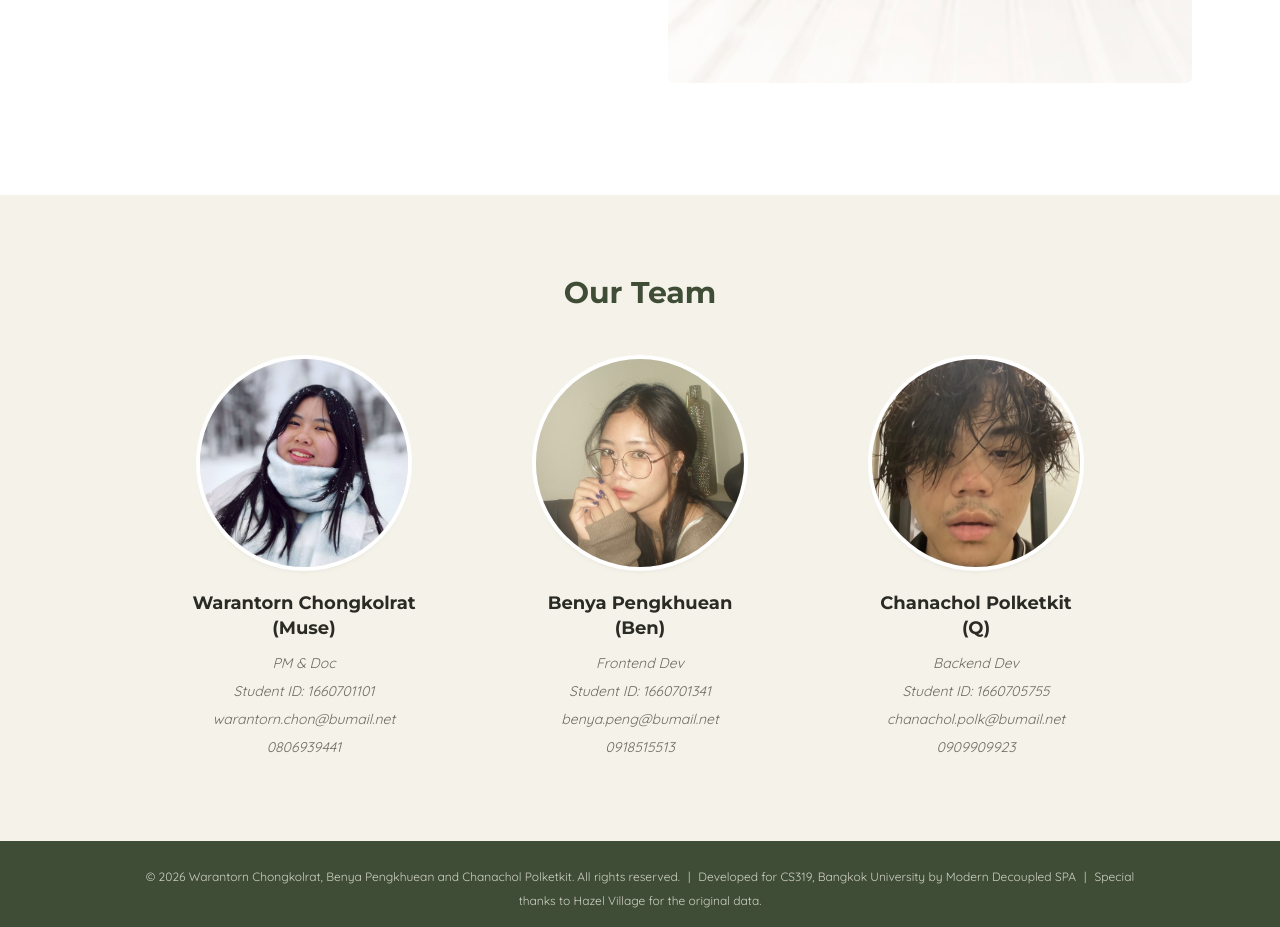
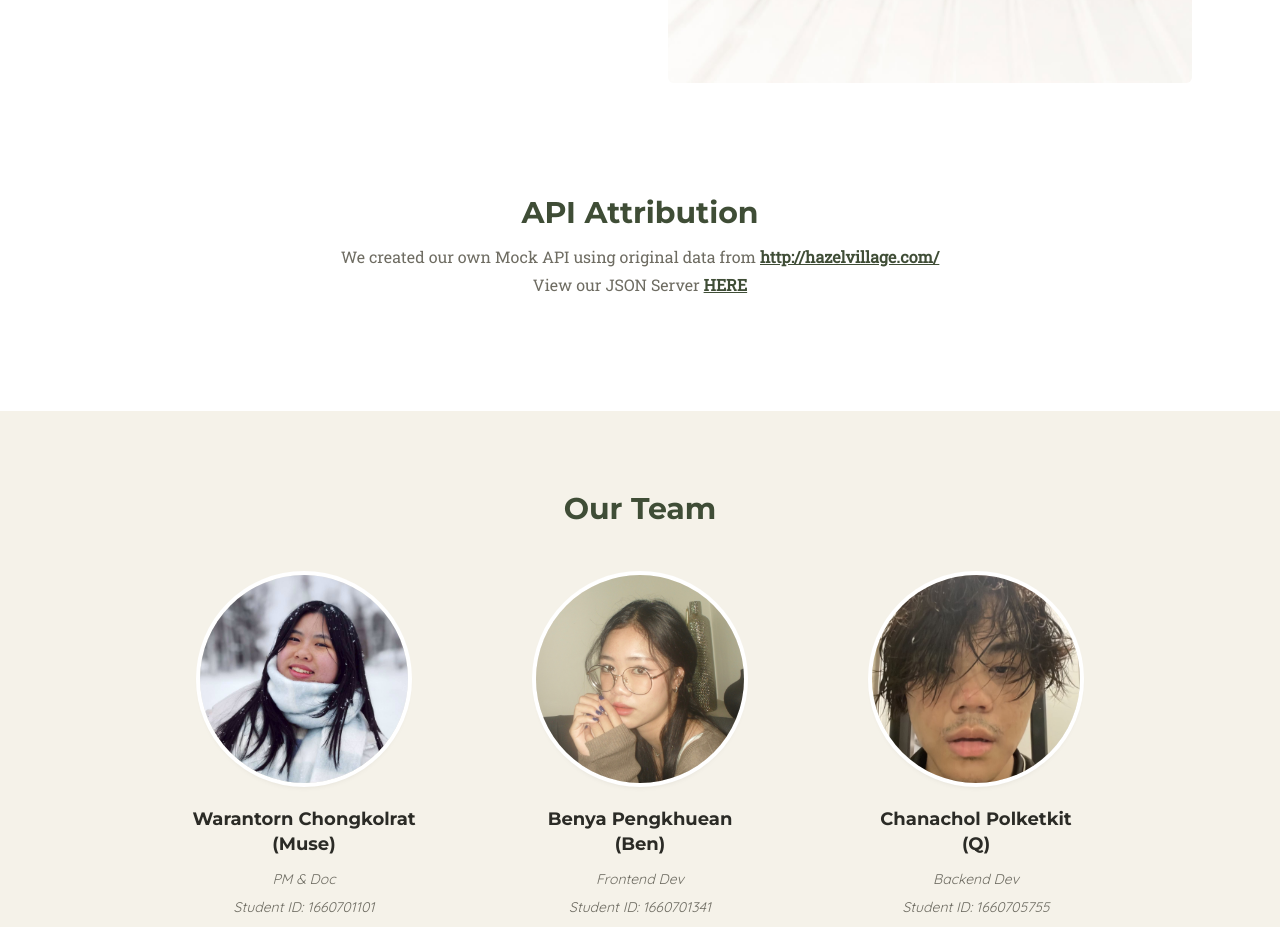
Before and after one commit to Chanachol9923/CozyBuddyShop, a React (Vite) app: page /about in a window 1280 px wide. Shown: the part 1500-2427 px from the top of the page. Built offline with nearby package versions, Linux system fonts and the light colour scheme.

Commit message:
feat: add API Attribution section to About page

```diff
--- /dev/null
+++ b/src/components/about/ApiAttribution.tsx
@@ -0,0 +1,25 @@
+// ลิงก์ JSON Server ของเรา (ยังไม่มี ใส่ URL แทน "#" ได้เลย)
+const JSON_SERVER_URL = "#"
+
+const LINK_CLASS = "font-semibold text-cozy-green underline hover:text-cozy-green-dark"
+
+// แหล่งที่มาของข้อมูลสินค้า (Mock API ที่ทำเองจากข้อมูลของ Hazel Village)
+export default function ApiAttribution() {
+  return (
+    <section className="mx-auto max-w-3xl px-4 py-10 text-center sm:px-6 lg:py-14">
+      <h2 className="mb-3 font-heading text-2xl font-bold text-cozy-green sm:text-3xl">API Attribution</h2>
+      <p className="font-slab leading-7 text-cozy-muted">
+        We created our own Mock API using original data from{" "}
+        <a href="http://hazelvillage.com/" target="_blank" rel="noreferrer" className={`break-all ${LINK_CLASS}`}>
+          http://hazelvillage.com/
+        </a>
+      </p>
+      <p className="font-slab leading-7 text-cozy-muted">
+        View our JSON Server{" "}
+        <a href={JSON_SERVER_URL} target="_blank" rel="noreferrer" className={LINK_CLASS}>
+          HERE
+        </a>
+      </p>
+    </section>
+  )
+}
--- a/src/pages/About.tsx
+++ b/src/pages/About.tsx
@@ -1,6 +1,7 @@
 import designImage from "../assets/img/about/design.jpg"
 import workshopImage from "../assets/img/about/workshop.jpg"
 import AboutSection from "../components/about/AboutSection"
+import ApiAttribution from "../components/about/ApiAttribution"
 import TeamSection from "../components/about/TeamSection"
 
 export default function About() {
@@ -26,6 +27,8 @@ export default function About() {
         very finest in woodland fashions!
       </AboutSection>
 
+      <ApiAttribution />
+
       <TeamSection />
     </div>
   )
```
